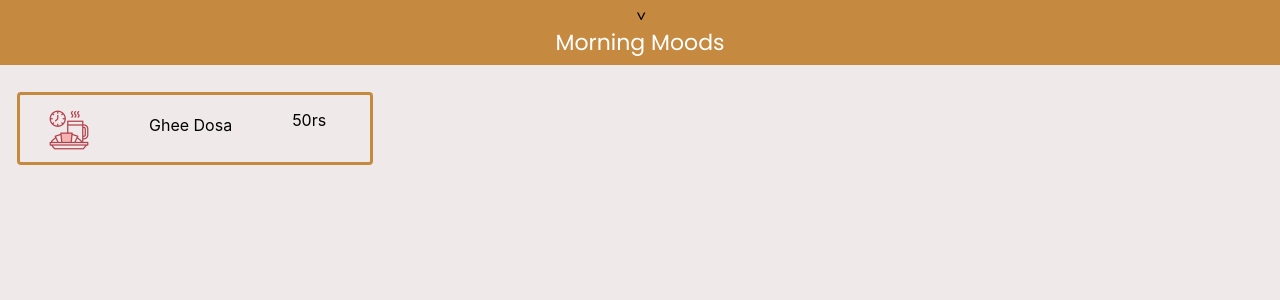
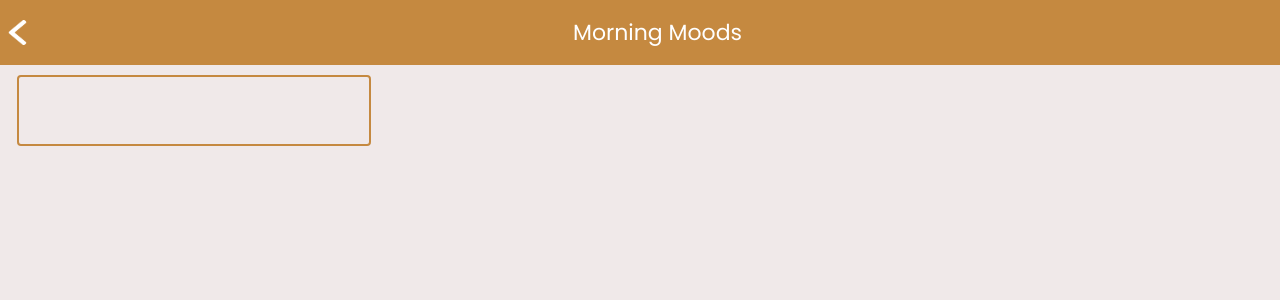
Before and after one commit to ASHINAY/Hotel-menu-fe, a React (Create React App) app: page /MorningPage in a window 1280 px wide. Shown: the top 300 px of the page. Built offline with nearby package versions, Linux system fonts and the light colour scheme.

Commit message:
passing the data

```diff
--- a/src/Pages/HomePage.jsx
+++ b/src/Pages/HomePage.jsx
@@ -4,16 +4,29 @@ import LunchIcon from '../images/LunchIcon.png'
 import sunsetIcon from '../images/sunsetIcon.png'
 import moonlightIcon from '../images/moonlightIcon.png'
 import React from 'react'
-import  {useNavigate}  from 'react-router-dom'
+import { useNavigate } from 'react-router-dom'
 import '../Pages/HomePage.css';
 
 
-function HomePage() {
+const HomePage = () => {
   const borderColors = ['#FF7043', '#228B22', '#FF1493', '#00008B'];
+  const morningMoodsData = [
+    {
+      "item_name": "Idli",
+      "item_price": 70,
+      "item_image": "https://i.postimg.cc/qRp4xrZ7/deepal-tamang-5o-F7d-h-PJG4-unsplash.jpg"
+    },
+    {
+      "item_name": "Masala Dosa",
+      "item_price": 100,
+      "item_image": "https://i.postimg.cc/qRp4xrZ7/deepal-tamang-5o-F7d-h-PJG4-unsplash.jpg"
+    }
+  ];
   const navigate = useNavigate();
-  const onMorningMoodsClick = ()=> {
-    navigate("/MorningPage")
+  const onMorningMoodsClick = () => {
+    navigate("/MorningPage", { state: { morningMoodsData } })
   }
+
   return (
     <div className='wholePage'>
       <div className='AppBar'>
--- a/src/Pages/MorningPage.css
+++ b/src/Pages/MorningPage.css
@@ -7,41 +7,64 @@
  .ApBar {
    height: 65px;
    display: flex;
-    flex-direction: column;
+   gap: 5px;
+   flex-direction: row;
    background: #C58940;
    align-items: center;
-    justify-content: center;
+ }
+
+ .MaskGroup {
+   width: 25px;
+   height: 25px;
+   padding-left: 5px;
  }
 
  .Title {
    font-family: 'Poppins', sans-serif;
    font-weight: 400;
+   flex: 1px;
+   text-align: center;
    font-size: 22px;
    color: #FFFFFF;
 
  }
-  .MenuDisplay{
+
+ .MenuDisplay {
    height: 67px;
-    width:350px;
+   width: 350px;
    margin-left: 17px;
-    margin-top: 27px;
-    border: 3px solid #C58940;
+   margin-top: 10px;
+   border: 2px solid #C58940;
    border-radius: 4px;
  }
 
-  .mod{
+ .mod {
    display: flex;
    flex-direction: row;
    align-items: flex-start;
- margin-top: 15px;
-  /* margin-bottom: 20px;
-  margin-right: 20px; */
-  gap:50px;
  }
-  .image{
 
-    height:40px;
-    width:40px;
-    /* margin-top: 5px;  */
-    margin-left: 29px;
+ .item-info {
+   display: flex;
+   flex-direction: row;
+   align-items: center;
+   justify-content: center;
+   /* To center the "Ghee Dosa" text */
+   text-align: center;
+   margin-top: 20px;
+   margin-left: 4px;
+   flex-wrap: wrap;
+   gap: 130px;
  }
+
+ .item-info span:last-child {
+   margin-left: auto;
+ }
+
+ .image {
+
+   height: 69px;
+   width: 99px;
+   border-radius: 4px 0px 0px 4px;
+
+ }
--- a/src/Pages/MorningPage.jsx
+++ b/src/Pages/MorningPage.jsx
@@ -1,21 +1,30 @@
 import React from 'react'
 import '../Pages/MorningPage.css';
-import { useNavigate } from 'react-router-dom';
+import { useLocation } from 'react-router-dom';
 import croissant from '../images/croissant.png'
+import Maskgroup from '../images/Mask group.png'
 function MorningPage() {
+  const location = useLocation();
+  const { morningMoodsData } = location.state || {};
 
   return (
     <div className='wholePage'>
       <div className='ApBar'>
-      <div style={{ transform: 'rotate(270deg)',paddingright:"51%"}}>{"<"}</div>
+        <img className='MaskGroup' src={Maskgroup} />
         <div className='Title' >Morning Moods</div>
       </div>
       <div className='MenuDisplay'>
-        <div className='mod'>
-          <img className='image' src={croissant} />
-          <span style={{padding:"5px 10px 5px 10px"}}>Ghee Dosa</span>
-        <span style={{display:"flex",alignItems:"flex-end"}}>50rs</span>
-        </div>
+        {morningMoodsData &&
+          morningMoodsData.map((item, index) => (
+            <div key={index} className='mod'>
+              <img className='image' src={item.item_image} />
+              <div class="item-info">
+                <span>{item.item_name}</span>
+                <span style={{ opacity: "0.5" }} >₹{item.item_price}</span>
+              </div>
+            </div>
+          ))}
+
       </div>
     </div>
   )
```
Also changed, not shown: src/images/Mask group.png (added). Lines whose indentation alone changed are shown as unchanged.
